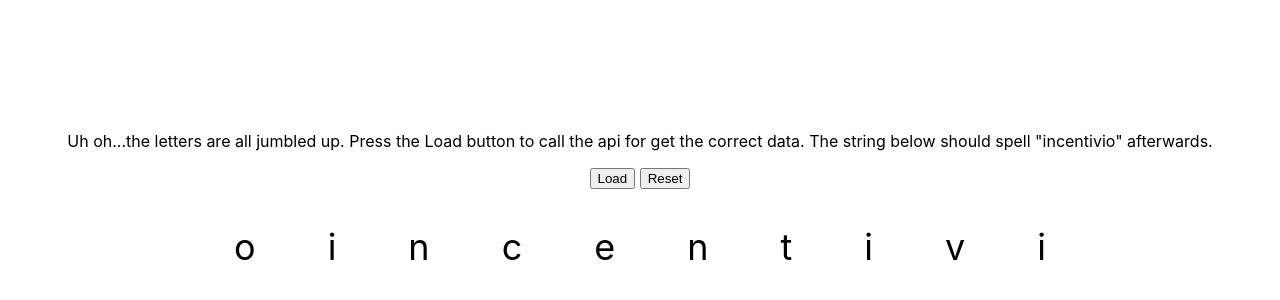
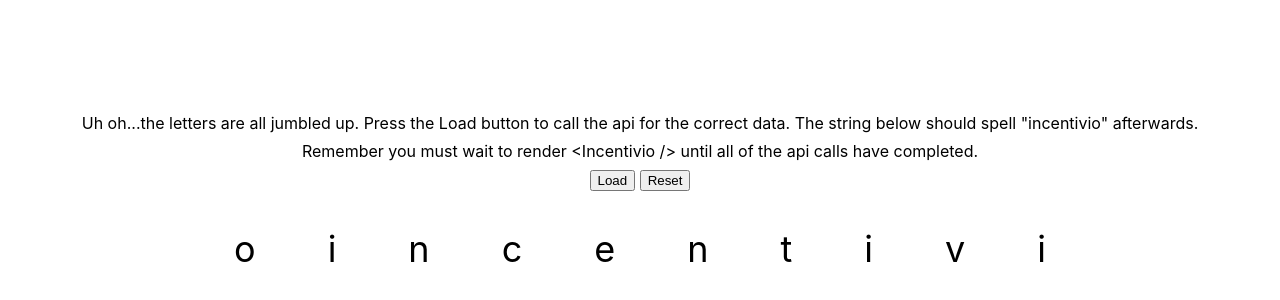
Before and after one commit to IncentivioInc/react-coding-challenges, a React (Create React App) app in the folder incentivio/: page / in a window 1280 px wide. Shown: the part 190-490 px from the top of the page. Built offline with nearby package versions, Linux system fonts and the light colour scheme.

Commit message:
refactor + instructions

```diff
--- /dev/null
+++ b/incentivio/src/App.hooks.js
@@ -0,0 +1,40 @@
+import { useCallback, useState } from "react";
+import { useDispatch } from "react-redux";
+import { resetState } from "./redux/common.actions";
+
+export const useLoadButton = () => {
+  // Do not modify this
+  const [buttonPushed, setButtonPushed] = useState(false);
+
+  const callApi = () => {
+    // implement this
+  };
+
+  // Do not modify this function
+  const handleLoad = useCallback(() => {
+    setButtonPushed(true);
+    callApi();
+  }, [setButtonPushed]);
+
+  // You can return additional properties here if you want, but there is a solution
+  // that doesn't require this. Just don't remove or modify the existing properties
+  return {
+    buttonPushed,
+    setButtonPushed,
+    handleLoad,
+  };
+};
+
+/**
+ * Convenience method. You should not need to modify this
+ */
+export const useResetButton = (setButtonPushed) => {
+  const dispatch = useDispatch();
+
+  const handleReset = useCallback(() => {
+    dispatch(resetState());
+    setButtonPushed(false);
+  }, [setButtonPushed, dispatch]);
+
+  return { handleReset };
+};
--- a/incentivio/src/App.js
+++ b/incentivio/src/App.js
@@ -1,29 +1,15 @@
-import { useState } from "react";
-import { useDispatch } from "react-redux";
 import * as S from "./App.styles";
+import { useLoadButton, useResetButton } from "./App.hooks";
 import Incentivio from "./doNotChange/Incentivio";
-import { resetState } from "./redux/common.actions";
+import Instructions from "./doNotChange/Instructions";
 
 function App() {
-  const dispatch = useDispatch();
-  const [buttonPushed, setButtonPushed] = useState(false);
-
-  const handleLoad = () => {
-    setButtonPushed(true);
-  };
-
-  const handleReset = () => {
-    dispatch(resetState());
-    setButtonPushed(false);
-  };
+  const { buttonPushed, setButtonPushed, handleLoad } = useLoadButton();
+  const { handleReset } = useResetButton(setButtonPushed);
 
   return (
     <S.AppContainer>
-      <p>
-        Uh oh...the letters are all jumbled up. Press the Load button to call
-        the api for get the correct data. The string below should spell
-        "incentivio" afterwards.
-      </p>
+      <Instructions />
       <div>
         <button onClick={handleLoad}>Load</button>{" "}
         <button onClick={handleReset}>Reset</button>
--- /dev/null
+++ b/incentivio/src/doNotChange/Instructions.js
@@ -0,0 +1,18 @@
+import React from "react";
+import * as S from "./Instructions.styles";
+
+export default function Instructions() {
+  return (
+    <>
+      <S.InstructionsContainer>
+        Uh oh...the letters are all jumbled up. Press the Load button to call
+        the api for the correct data. The string below should spell "incentivio"
+        afterwards.
+      </S.InstructionsContainer>
+      <S.InstructionsContainer>
+        Remember you must wait to render {"<Incentivio />"} until all of the api
+        calls have completed.
+      </S.InstructionsContainer>
+    </>
+  );
+}
--- /dev/null
+++ b/incentivio/src/doNotChange/Instructions.styles.js
@@ -0,0 +1,5 @@
+import styled from "styled-components";
+
+export const InstructionsContainer = styled.p`
+  margin: 0 0 0.5em;
+`;
```
Also changed, not shown: incentivio/src/App.css (deleted, +0 -38 lines).
